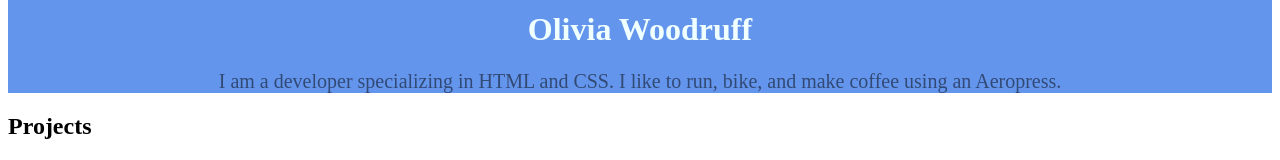
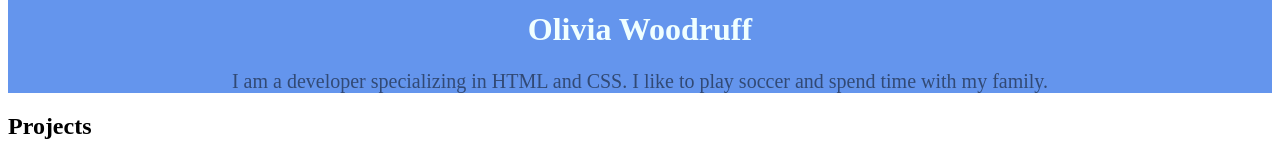
Before and after one commit to OscarSammm/CSS-Olivia-Woodruff-Portfolio, a plain HTML site: page index.html in a window 1280 px wide. Shown: the part 322-482 px from the top of the page. Drawn offline with Linux system fonts and the light colour scheme.

Commit message:
update index.html

```diff
--- a/index.html
+++ b/index.html
@@ -10,7 +10,7 @@
   <div class="header">
     <img src="https://content.codecademy.com/courses/freelance-1/unit-2/travel.jpeg" />
     <h1>Olivia Woodruff</h1>
-    <p class="about-me">I am a developer specializing in HTML and CSS. I like to run, bike, and make coffee using an Aeropress.</p>
+    <p class="about-me">I am a developer specializing in HTML and CSS. I like to play soccer and spend time with my family.</p>
   </div>
 
   <h2>Projects</h2>
```
